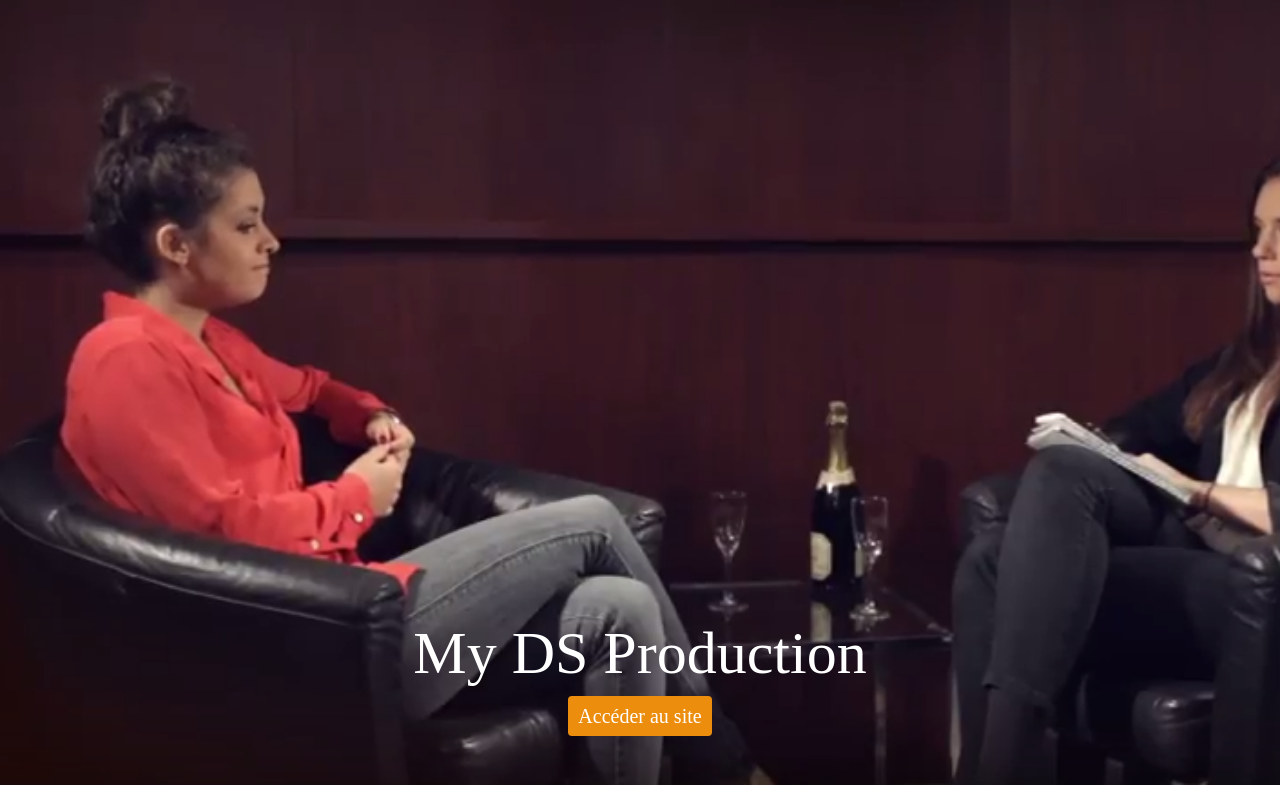
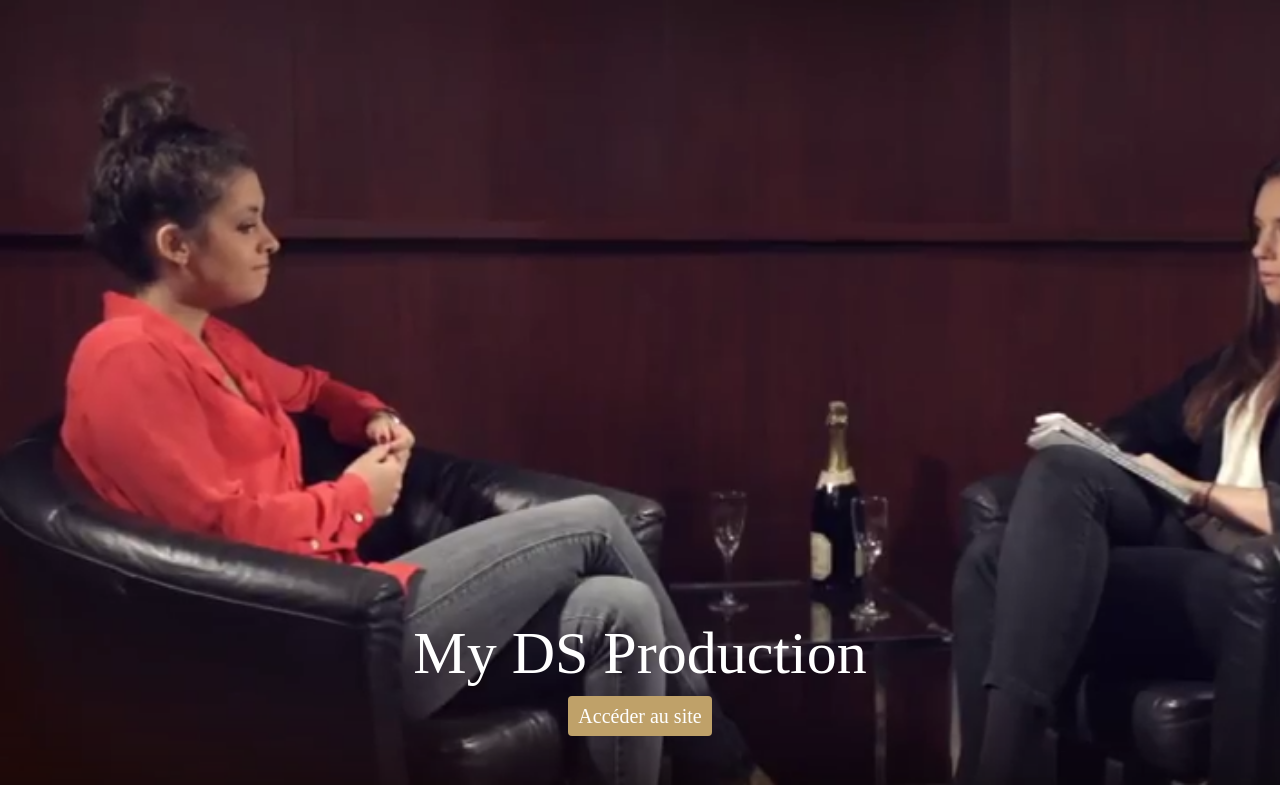
Before and after one commit to Daphnalex/projet02_DSProduction, a plain HTML site: page partials/videoIntro/intro.html in a window 1280 px wide. Drawn offline with nearby package versions, Linux system fonts and the light colour scheme.

Commit message:
~couleur bouton

```diff
--- a/CSS/style.css
+++ b/CSS/style.css
@@ -11,7 +11,7 @@ h1{
 	padding-top: 10px;
 }
 button.boutonCommon{
-	background-color: #ec8d0d !important;
+	background-color: #BFA169 !important;
 	margin-left: auto !important;
 	margin-right: auto !important;
 	border:0px !important;
```
